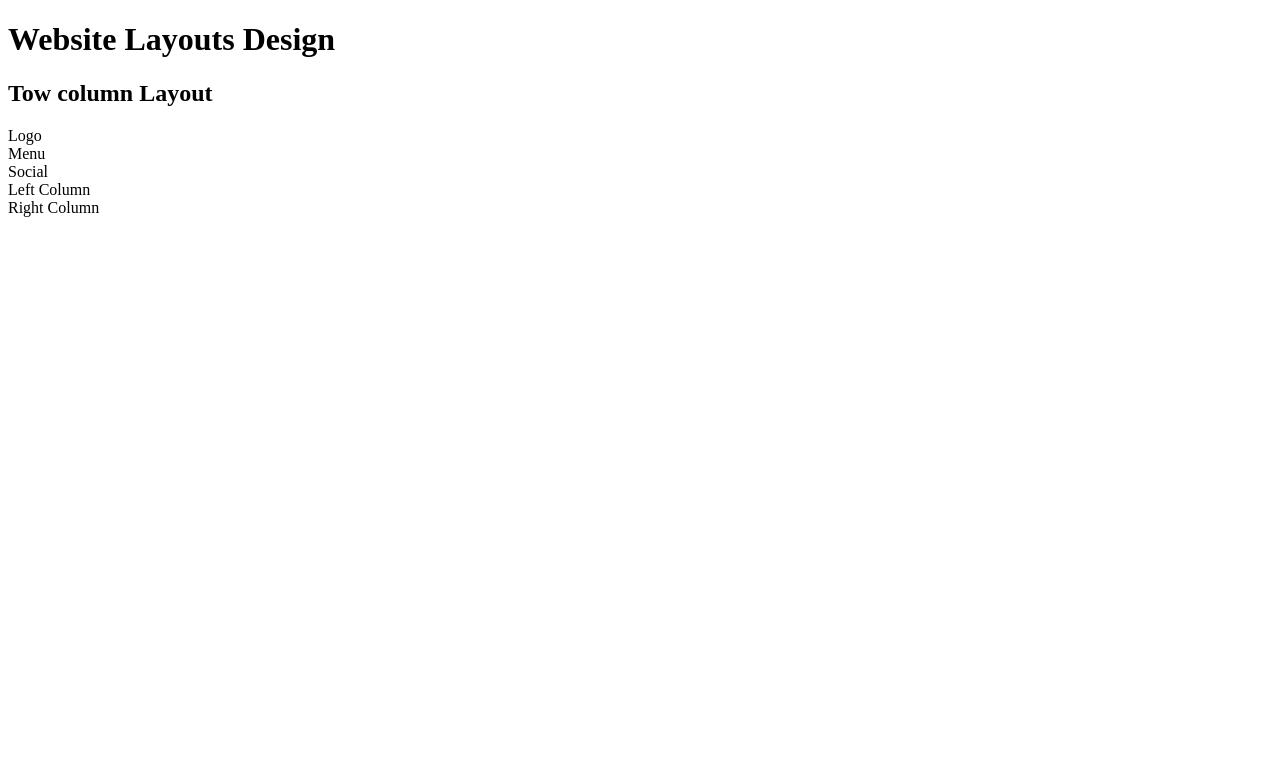
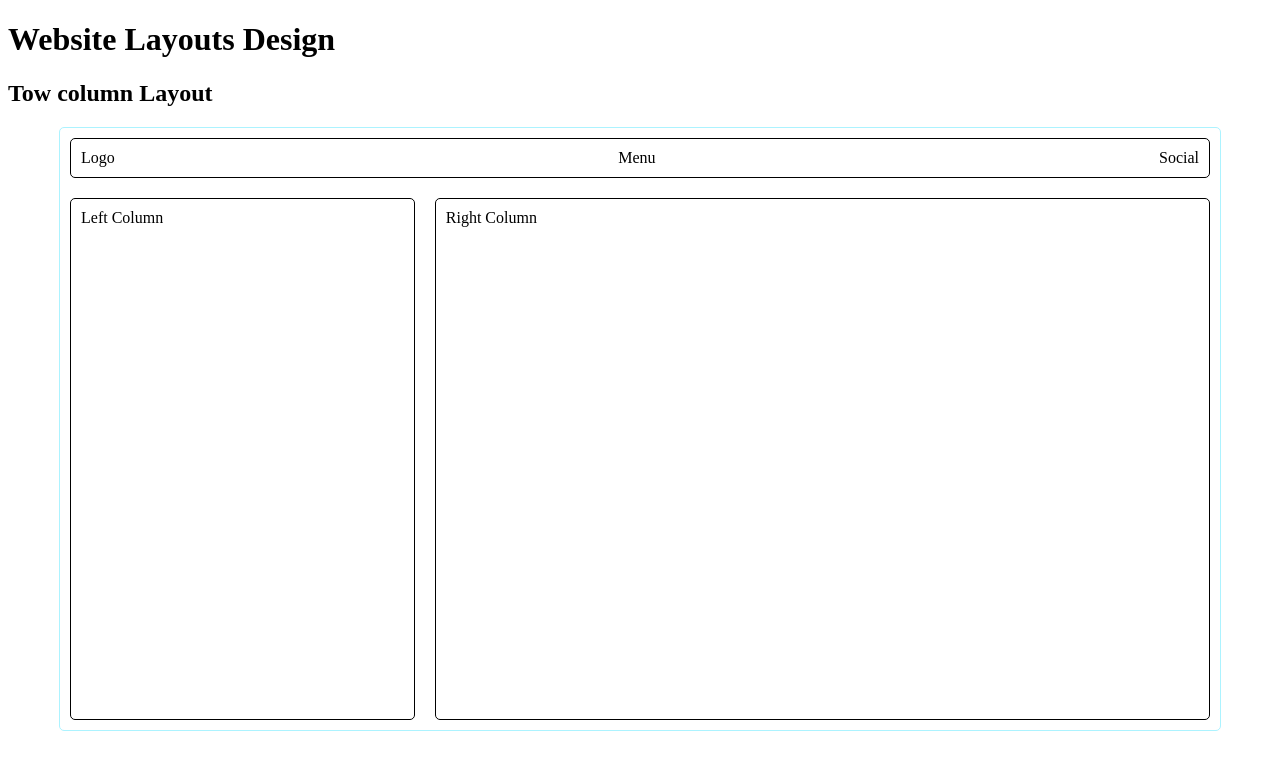
Before and after one commit to tahmid0123/website-layouts-design, a plain HTML site: page index.html in a window 1280 px wide. Drawn offline with Linux system fonts and the light colour scheme.

Commit message:
tow column layout created

```diff
--- a/index.html
+++ b/index.html
@@ -19,8 +19,8 @@
             <div class="social">Social</div>
         </div>
         <div class="columns">
-            <div class="left-column">Left Column</div>
-            <div class="right-column">Right Column</div>
+            <div class="left-column column">Left Column</div>
+            <div class="right-column column">Right Column</div>
         </div>
     </div>
 </body>
--- a/style.css
+++ b/style.css
@@ -0,0 +1,47 @@
+.container {
+    max-width: 1140px;
+    margin: 0 auto;
+    border: 1px solid rgb(172, 243, 255);
+    padding: 10px;
+    border-radius: 5px;
+    -webkit-border-radius: 5px;
+    -moz-border-radius: 5px;
+    -ms-border-radius: 5px;
+    -o-border-radius: 5px;
+}
+
+.header {
+    display: flex;
+    align-items: center;
+    justify-content: space-between;
+    border: 1px solid black;
+    padding: 10px;
+    border-radius: 5px;
+    -webkit-border-radius: 5px;
+    -moz-border-radius: 5px;
+    -ms-border-radius: 5px;
+    -o-border-radius: 5px;
+    margin-bottom: 20px;
+}
+
+.columns {
+    display: flex;
+    column-gap: 20px;
+}
+.column {
+    border: 1px solid black;
+    padding: 10px;
+    height: 500px;
+    border-radius: 5px;
+    -webkit-border-radius: 5px;
+    -moz-border-radius: 5px;
+    -ms-border-radius: 5px;
+    -o-border-radius: 5px;
+}
+
+.left-column {
+    width: 30%;
+}
+.right-column {
+    width: 70%;
+}
```
